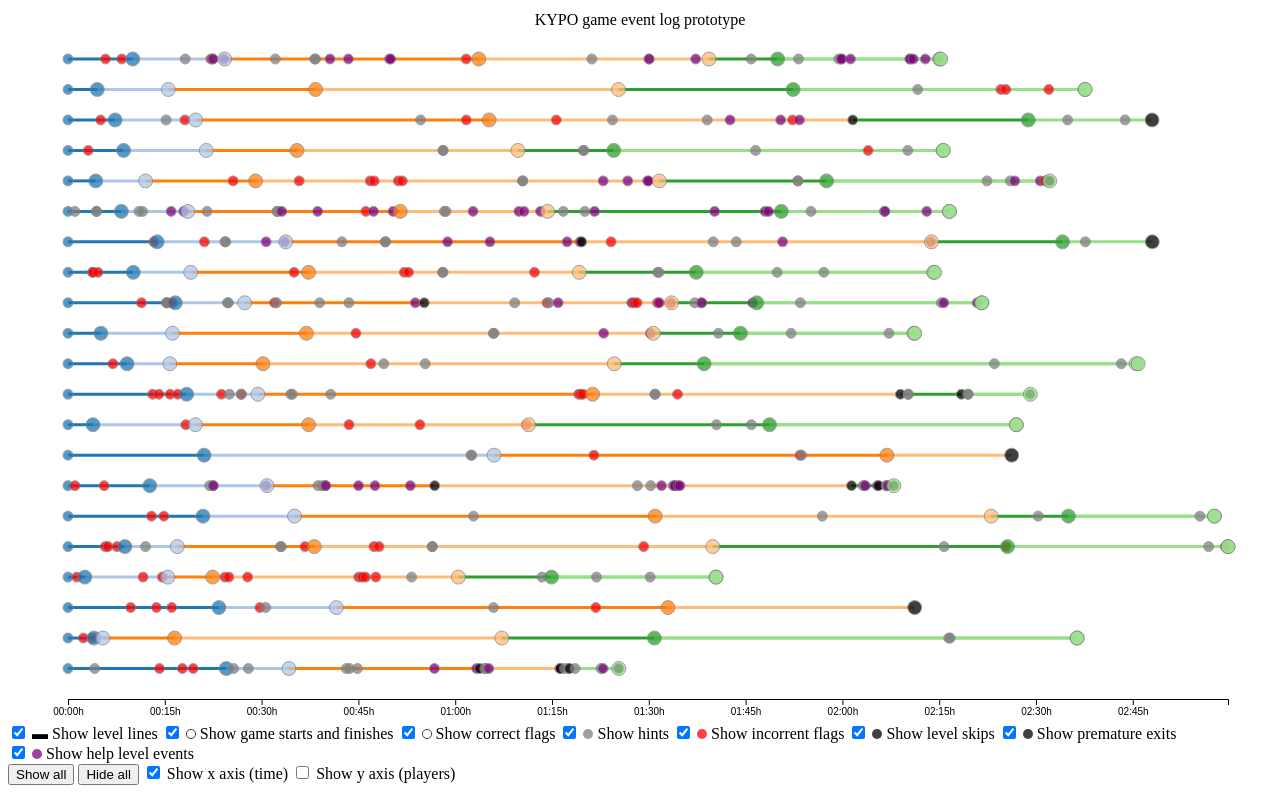
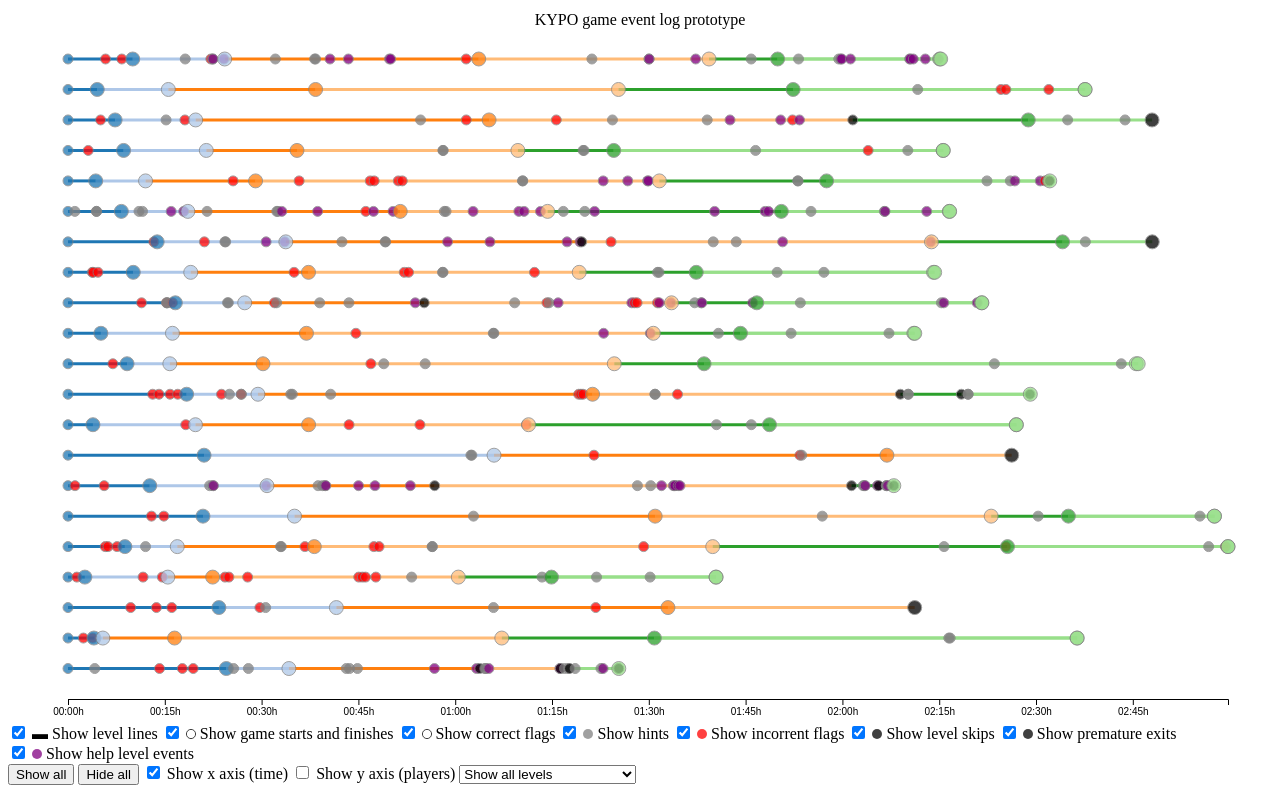
Before and after one commit to JuroUhlar/kypo-viz, a plain HTML site: page event-viz.html in a window 1280 px wide. Drawn offline with Linux system fonts and the light colour scheme.

Commit message:
Added gui for filtering events based on level, to both pages (csv load and all events)

```diff
--- a/event-viz.html
+++ b/event-viz.html
@@ -80,7 +80,25 @@
                     <input type="checkbox" id="yAxisToggle" onclick="toggleThis(yAxis)" checked/>
                     Show y axis (players)
                 </label>
+                 <select id="selectLevelDropDown" onchange="selectLevel(this.value)">
+                      <option value="all" selected>Show all levels</option>
+                      <option value="1">Show level 1</option>
+                      <option value="1, shift">Show level 1 - logical time</option>
+                      <option value="2">Show level 2 </option>
+                      <option value="2, shift">Show level 2 - logical time</option>
+                      <option value="3">Show level 3 </option>
+                      <option value="3, shift">Show level 3 - logical time</option>
+                      <option value="4">Show level 4 </option>
+                      <option value="4, shift">Show level 4 - logical time</option>
+                      <option value="5">Show level 5 </option>
+                      <option value="5, shift">Show level 5 - logical time</option>
+                      <option value="6">Show level 6 </option>
+                      <option value="6, shift">Show level 6 - logical time</option>
+                </select>
             </div>
+
+
+
         <form>
 
         <!-- *************** scripting starts here ************************     -->
@@ -148,21 +166,7 @@
 
 
 
-        // On page the load, all the event visual elements are drawn, so make all boxes CHECKED to make sure they are in sync with the visuals
-        window.onload = function () {
-            for (var i = 0; i < toggles.length; i++) {
-                toggles[i].checked = true;
-            }
 
-            var xAxis = document.getElementById("xAxis"); //Had to place this here, probably to make sure the axis is already created when i call it;
-            var yAxis = document.getElementById("yAxis");
-
-            var xAxisToggle = document.getElementById("xAxisToggle")
-                            .checked = true;
-            var yAxisToggle = document.getElementById("yAxisToggle")
-                            .checked = false;
-
-        }
 
         //*************************************************************
         // VARIABLES FOR WINDOWS SIZES, BORDERS AND SUCH SVG STUFF
--- a/main.js
+++ b/main.js
@@ -52,7 +52,7 @@ function shiftToLogicalTime(things) {
 
 }
 
-// Shift all elements in a give array back to game time
+// Shift all elements in a given array back to game time
 function shiftToGameTime(things) {
 	var length = things.length;
 	for(var i = 0; i<length; i++) {
@@ -66,6 +66,16 @@ function showAllLevels() {
     activeLevelElements = [];
 	activeLevels = "all";
 	showAll();
+}
+
+function selectLevel(value){
+	if(value === "all") {
+		showAllLevels();
+	}  else {
+		var level = +value[0];
+		var shift = (value.indexOf("shift") != -1);
+		showOnlyLevel(level, shift);
+	}
 }
 
 
@@ -124,3 +134,22 @@ function showAllLevels() {
             }
             return;
         }
+
+
+// On page the load, all the event visual elements are drawn, so make all boxes CHECKED to make sure they are in sync with the visuals
+        window.onload = function () {
+            for (var i = 0; i < toggles.length; i++) {
+                toggles[i].checked = true;
+            }
+
+            document.getElementById("selectLevelDropDown").value = "all"
+
+            var xAxis = document.getElementById("xAxis"); //Had to place this here, probably to make sure the axis is already created when i call it;
+            var yAxis = document.getElementById("yAxis");
+
+            var xAxisToggle = document.getElementById("xAxisToggle")  // Show x axis, hide y axis
+                            .checked = true;
+            var yAxisToggle = document.getElementById("yAxisToggle")
+                            .checked = false;
+
+        }
```
Also changed, not shown: index.html (+19 -15 lines).
